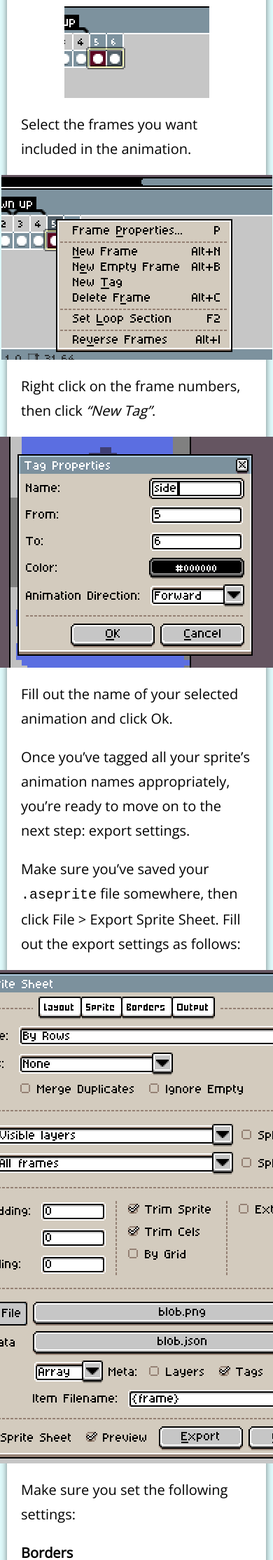
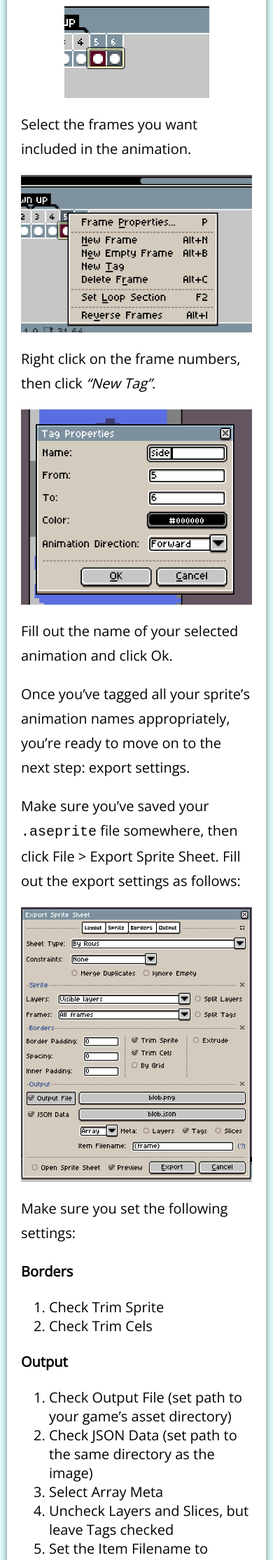
Before and after one commit to saricden/saricden.github.io, a Jekyll site: the page built from _posts/posts/2020-10-26-phaser3-aseprite.md, in a window 390 px wide. Shown: the part 2303-4532 px from the top of the page at 70% size. Built offline with Jekyll 4.4.1, drawn with Linux system fonts in a browser that asks for light colours; nearby versions of some CDN libraries; comment, search, counter and statistics services are not loaded.

Commit message:
Fixes article image width on mobile.

```diff
--- a/src/css/style.css
+++ b/src/css/style.css
@@ -529,7 +529,9 @@ pre.highlight {
   justify-content: center;
 }
 
-.res-img {
+.res-img img {
+  width: 100%;
+  flex: 1;
   flex-grow: 0;
   flex-shrink: 1;
 }
```
